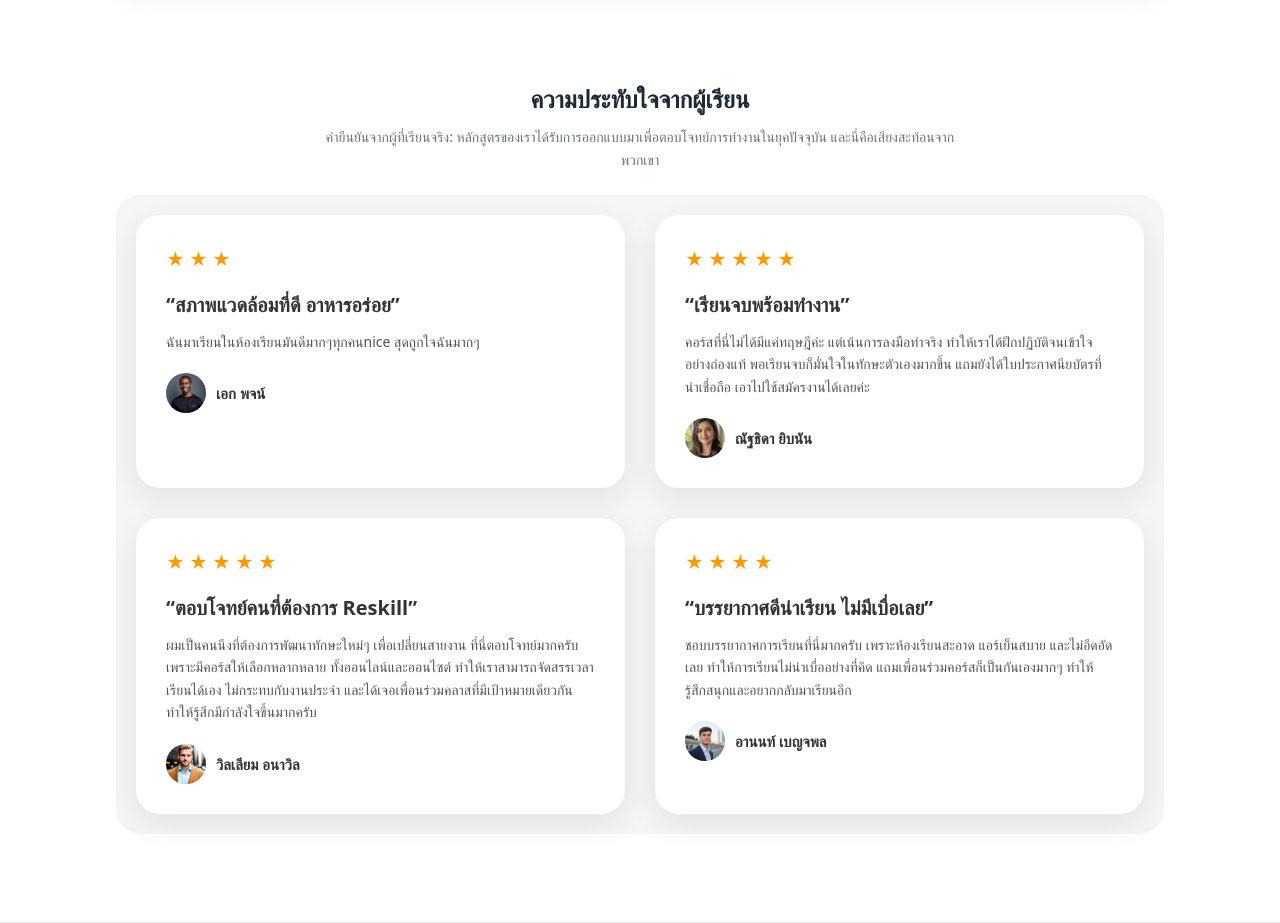
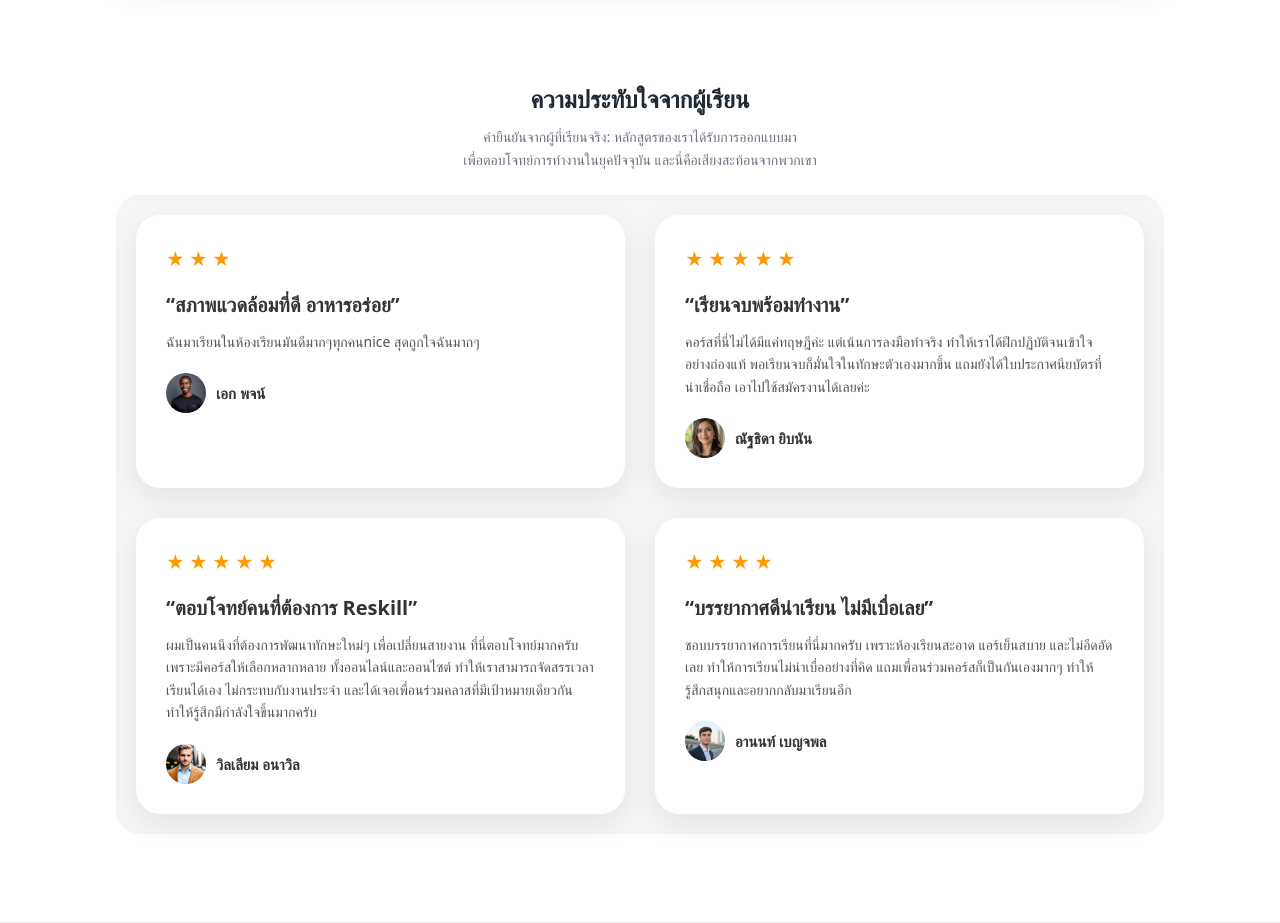
Before and after one commit to WhatTsupP/Education-supitcha, a plain HTML site: page index.html in a window 1280 px wide. Shown: the part 2780-3703 px from the top of the page. Drawn offline with Linux system fonts and the light colour scheme.

Commit message:
Update index.html

```diff
--- a/index.html
+++ b/index.html
@@ -388,7 +388,8 @@
                 <div class="section-header">
                 <h2 class="section-title">ความประทับใจจากผู้เรียน</h2>
                 <p class="section-subtitle">
-                    คำยืนยันจากผู้ที่เรียนจริง: หลักสูตรของเราได้รับการออกแบบมาเพื่อตอบโจทย์การทำงานในยุคปัจจุบัน และนี่คือเสียงสะท้อนจากพวกเขา
+                    คำยืนยันจากผู้ที่เรียนจริง: หลักสูตรของเราได้รับการออกแบบมา
+                    <br>เพื่อตอบโจทย์การทำงานในยุคปัจจุบัน และนี่คือเสียงสะท้อนจากพวกเขา
                 </p>
             </div>
         <div class="review-grid">
```
